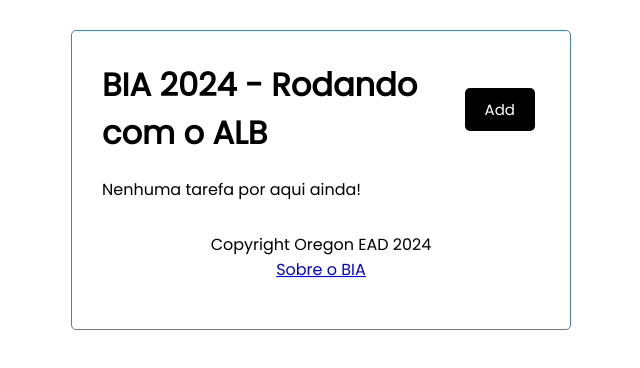
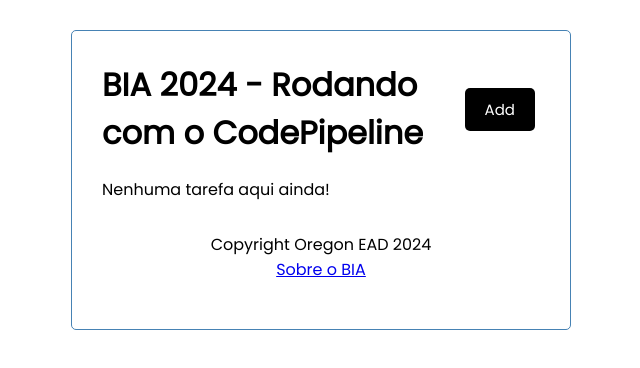
Before and after one commit to patcprado/bia-env, a React (Create React App) app in the folder client/: page / in a window 1280 px wide. Shown: the top 368 px of the page, without its empty margins (319-959 px from the left). Built offline with nearby package versions, Linux system fonts and the light colour scheme; no server answers.

Commit message:
Forçando uma nova alteração.

```diff
--- a/client/src/App.js
+++ b/client/src/App.js
@@ -100,7 +100,7 @@
                   onToggle={toggleReminder}
                 />
               ) : (
-                "Nenhuma tarefa por aqui ainda!"
+                "Nenhuma tarefa aqui ainda!"
               )}
             </>
           )}
--- a/client/src/components/Header.js
+++ b/client/src/components/Header.js
@@ -20,7 +20,7 @@
 };
 
 Header.defaultProps = {
-  title: "BIA 2024 - Rodando com o ALB",
+  title: "BIA 2024 - Rodando com o CodePipeline",
 };
 
 export default Header;
```
